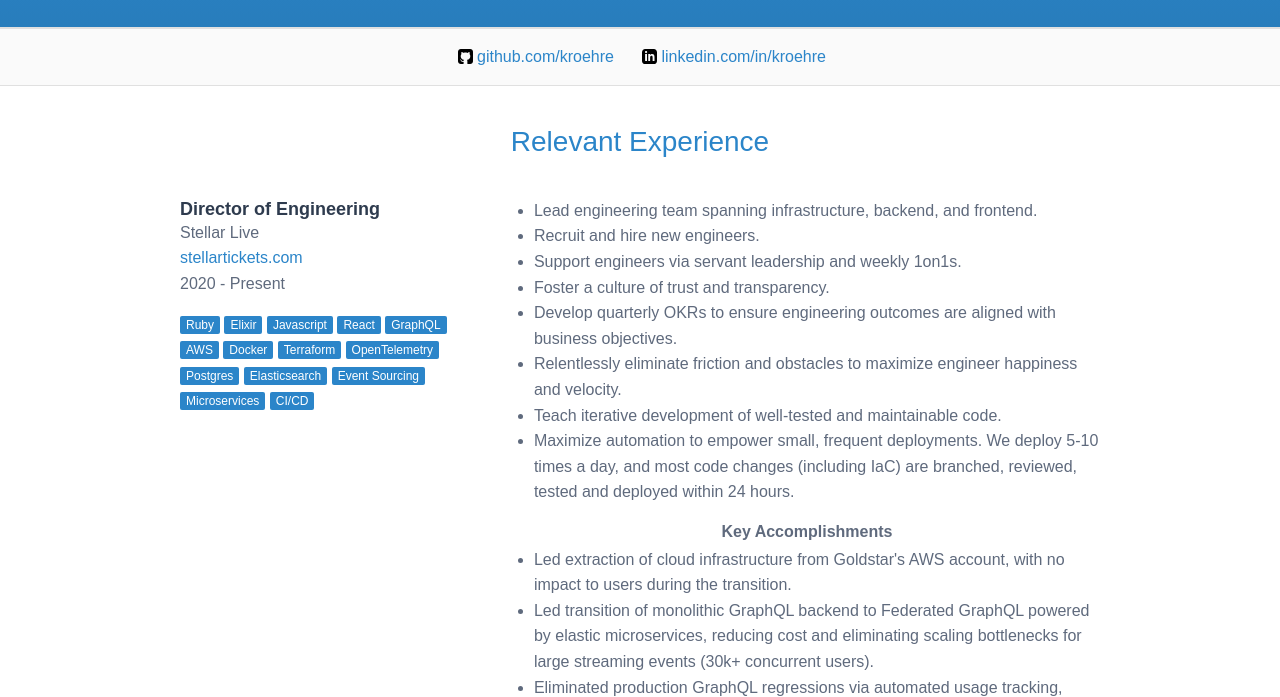
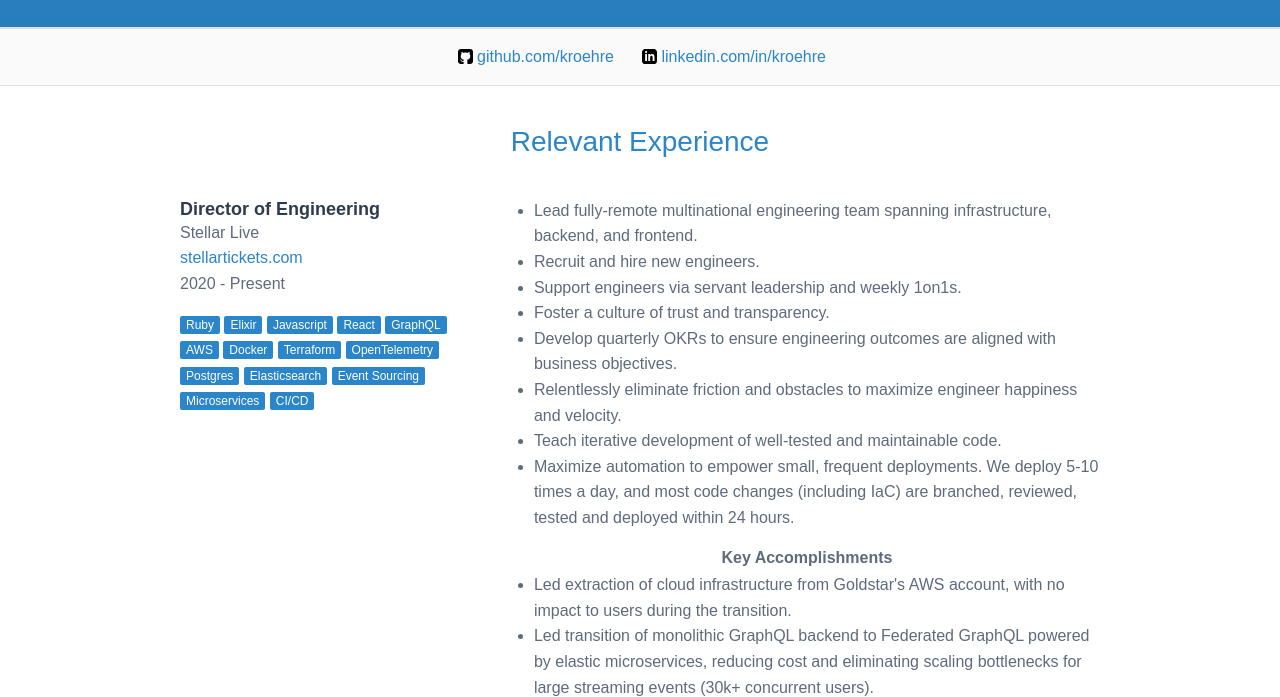
Before and after one commit to kroehre/kroehre.github.io, a plain HTML site: page index.html in a window 1280 px wide. Shown: the part 101-798 px from the top of the page. Drawn offline with Linux system fonts and the light colour scheme.

Commit message:
[squash]

```diff
--- a/index.html
+++ b/index.html
@@ -50,7 +50,7 @@ Stellar Live
 </ul>
 </div>
 <ul class='description'>
-<li>Lead engineering team spanning infrastructure, backend, and frontend.</li>
+<li>Lead fully-remote multinational engineering team spanning infrastructure, backend, and frontend.</li>
 <li>Recruit and hire new engineers.</li>
 <li>Support engineers via servant leadership and weekly 1on1s.</li>
 <li>Foster a culture of trust and transparency.</li>
```
